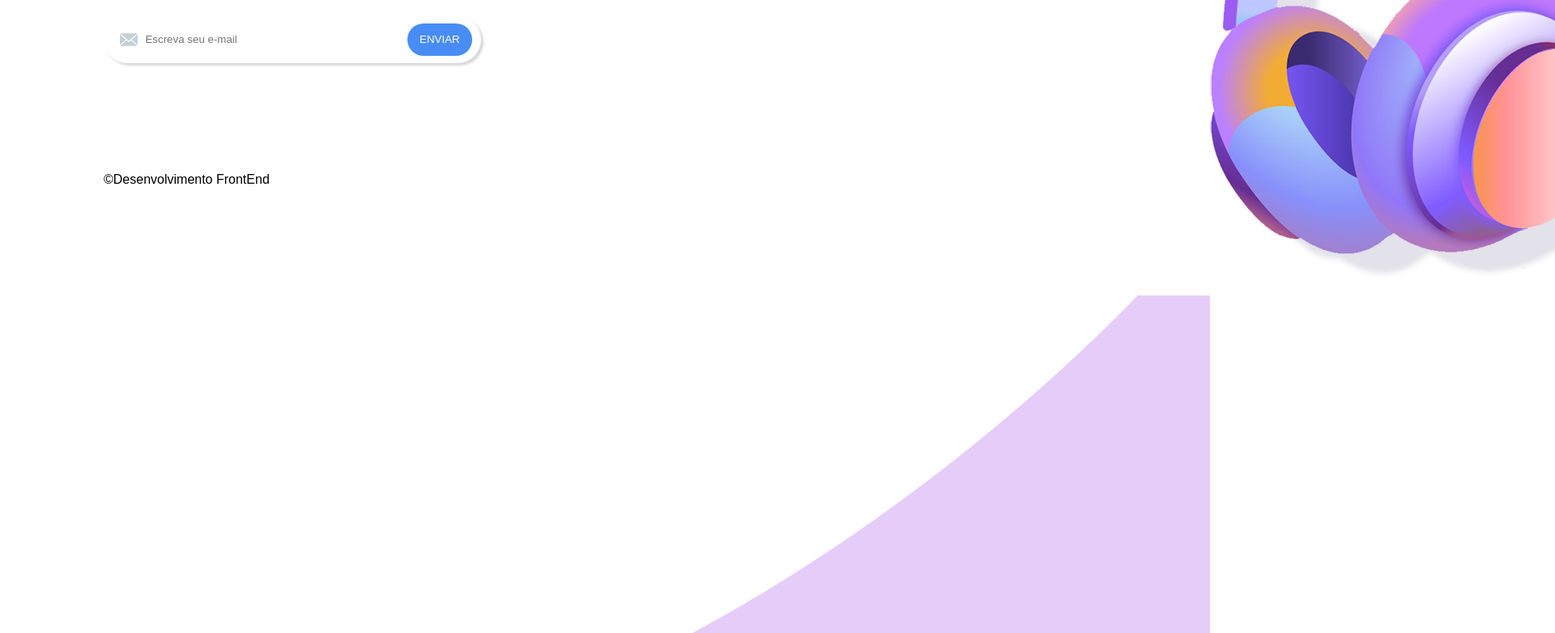
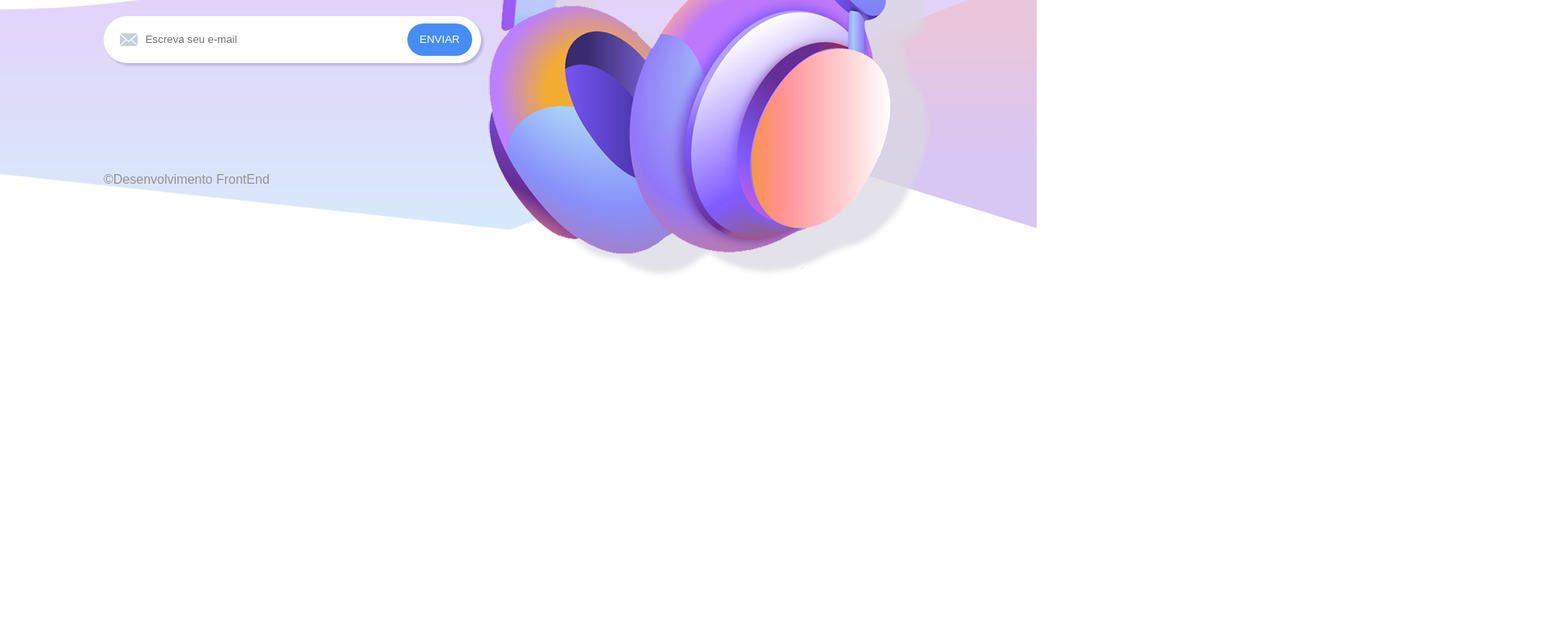
Before and after one commit to vinicius3g/cursos-html-css-js-bootstrap-sass, a plain HTML site: page index.html in a window 1280 px wide. Shown: the part 516-1298 px from the top of the page at 81% size, 1920 px wide, since content can reach past the window. After the commit the page ends 906 px from the top, so only its background shows below. Drawn offline with Linux system fonts and the light colour scheme.

Commit message:
estilização dos shapes

```diff
--- a/css/6_components/6_componets.css
+++ b/css/6_components/6_componets.css
@@ -1,3 +1,22 @@
 #brand>img{
     height: 40px;
 }
+.shape1 {
+ position: absolute;
+ height: 100vh;/*pega toda a altura da tela*/
+ width: 100%;
+ top: 0;
+ right: 0;
+ z-index: -1;
+
+}
+.shape2{
+    position: absolute;
+    bottom: 0;
+    right: 0;
+    z-index: -1;
+    height: 40%;
+}
+#footer small {
+    color: #959292;
+}
```
